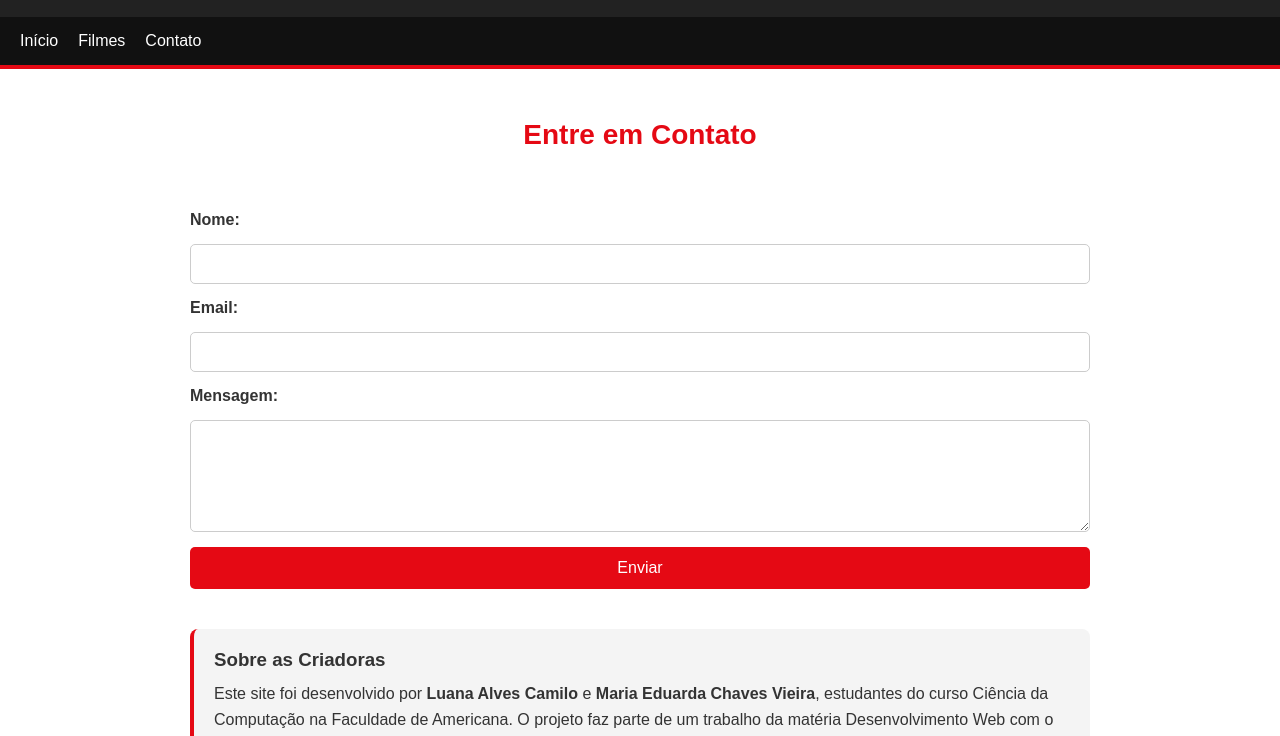
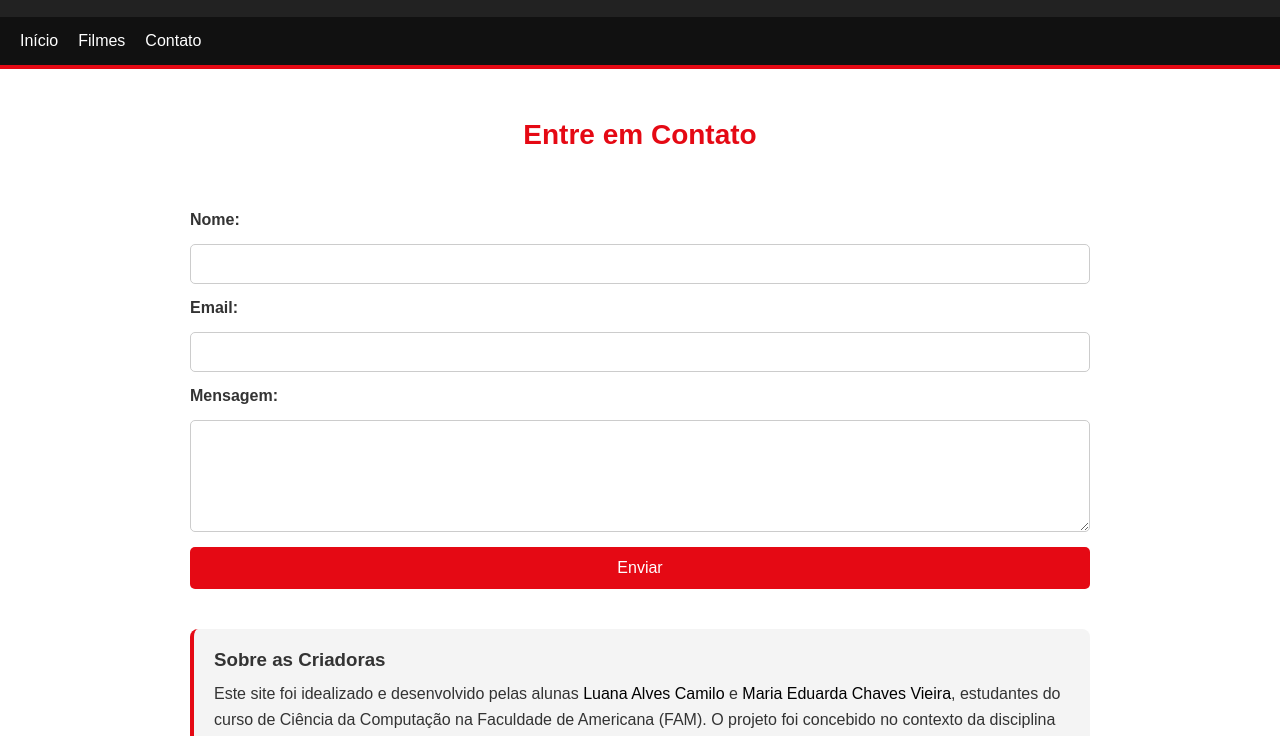
Before and after one commit to luanacamilo/luana-mariaeduarda, a plain HTML site: page contato.html in a window 1280 px wide. Shown: the part 61-797 px from the top of the page. Drawn offline with Linux system fonts and the light colour scheme.

Commit message:
finalizado

```diff
--- a/contato.html
+++ b/contato.html
@@ -3,7 +3,7 @@
 <head>
     <meta charset="UTF-8">
     <meta name="viewport" content="width=device-width, initial-scale=1.0">
-    <title>Programação de Filmes</title>
+    <title>Projeto - FamCine</title>
     <link rel="stylesheet" href="style-contato.css">
 </head>
 <body>
@@ -39,7 +39,9 @@
 
      <div class="criadores">
       <h3>Sobre as Criadoras</h3>
-      <p>Este site foi desenvolvido por <strong>Luana Alves Camilo</strong> e <strong>Maria Eduarda Chaves Vieira</strong>, estudantes do curso Ciência da Computação na Faculdade de Americana. O projeto faz parte de um trabalho da matéria Desenvolvimento Web com o objetivo de unir criatividade e funcionalidade.</p>
+      <p>Este site foi idealizado e desenvolvido pelas alunas <a target="_blank" href="https://github.com/luanacamilo">Luana Alves Camilo</a> e <a target="_blank" href="https://github.com/MChaves-55">Maria Eduarda Chaves Vieira</a>, estudantes do curso de Ciência da Computação na Faculdade de Americana (FAM).
+      O projeto foi concebido no contexto da disciplina Desenvolvimento Web, como parte de uma atividade avaliativa que propunha a criação de um site funcional e criativo simulando uma programação de cinema, utilizando as linguagens de marcação e estilo, como o HTML e CSS.
+      O intuito das criadoras é que este projeto inspire outras pessoas a se aventurarem no universo da programação e a explorarem as diversas áreas da tecnologia.</p>
      </div>
     </div>
     </section>
@@ -47,7 +49,7 @@
   <footer>
     <p>&copy; 2025 Projeto Desenvolvimento Web - Feito por
       <a class="github" href="https://github.com/luanacamilo" target="_blank">Luana Alves Camilo</a> e
-      <a class="github" href="#" target="_blank">Maria Eduarda Chaves Vieira</a>
+      <a class="github" href="https://github.com/MChaves-55" target="_blank">Maria Eduarda Chaves Vieira</a>
     </p>
   </footer>
 
--- a/style-contato.css
+++ b/style-contato.css
@@ -21,6 +21,15 @@ header {
   background-color: #fff;
   padding: 50px 20px;
   border-top: 4px solid #e50914;
+}
+
+a {
+  text-decoration: none;
+  color: black;
+}
+
+a:hover {
+  color: red;
 }
 
 .contato-container {
@@ -146,6 +155,8 @@ footer {
   width: 100%;
 }
 
+
+
 @media (max-width: 768px) {
 
   .menu-menor {
```
Also changed, not shown: filmes.html (+2 -2 lines), inicio.html (+2 -2 lines).
